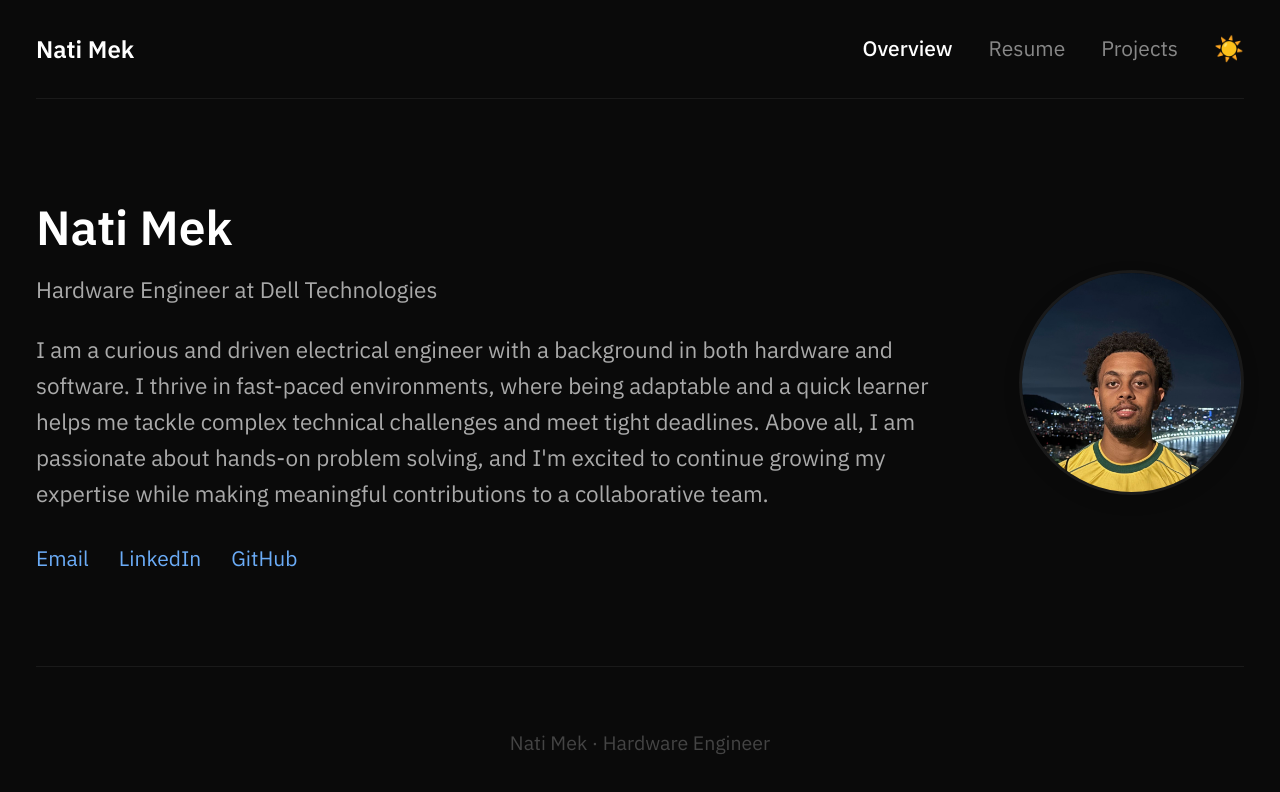
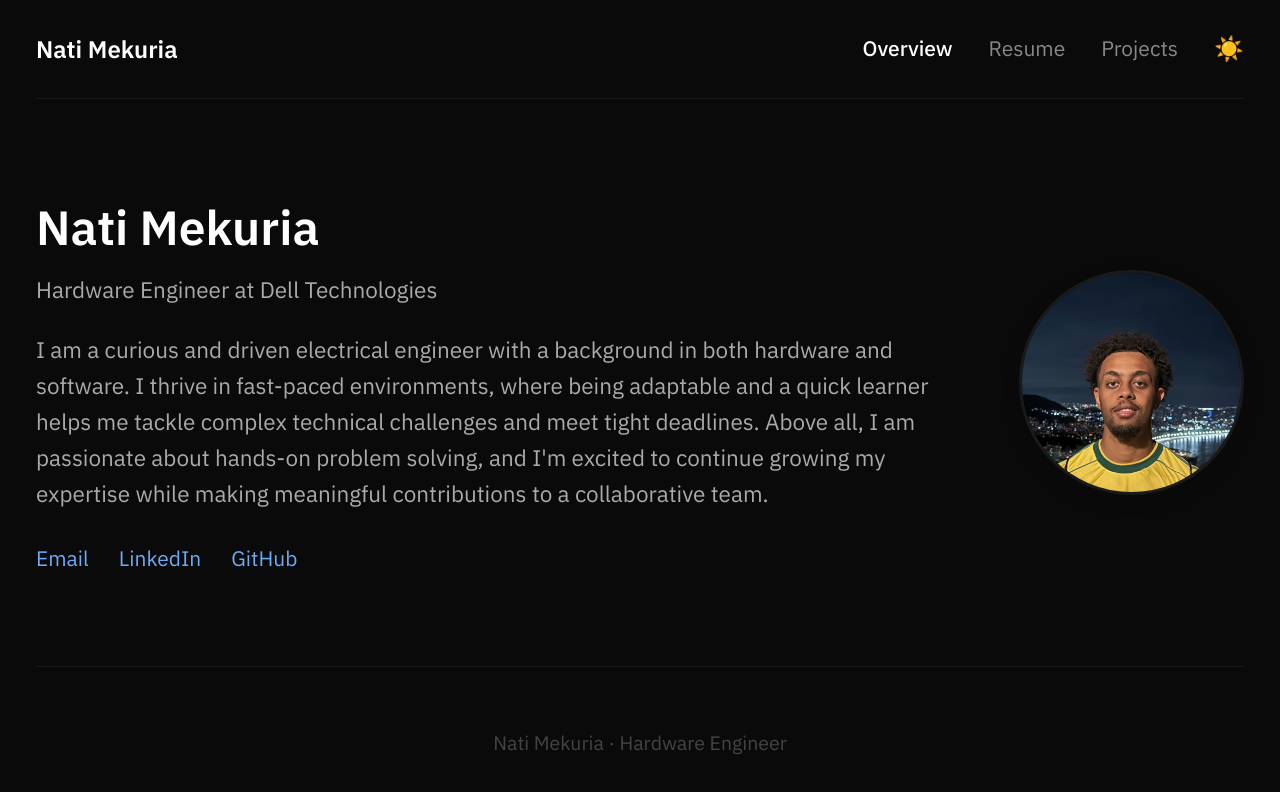
Before and after one commit to NathnaelMek/nati-mekuria, a React (Create React App) app: page /#/ in a window 1280 px wide. Shown: the top 792 px of the page. Built offline with nearby package versions, Linux system fonts and the light colour scheme.

Commit message:
Update resume link behavior to open in new tab and fix name to Nati Mekuria

```diff
--- a/src/App.js
+++ b/src/App.js
@@ -21,7 +21,7 @@ function App() {
     <HashRouter>
       <div className="app">
         <nav className="nav">
-          <NavLink to="/" className="nav-name">Nati Mek</NavLink>
+          <NavLink to="/" className="nav-name">Nati Mekuria</NavLink>
           <div className="nav-links">
             <NavLink to="/" end className={({ isActive }) => isActive ? "nav-active" : ""}>Overview</NavLink>
             <NavLink to="/resume" className={({ isActive }) => isActive ? "nav-active" : ""}>Resume</NavLink>
@@ -42,7 +42,7 @@ function App() {
         </main>
 
         <footer className="footer">
-          <p>Nati Mek · Hardware Engineer</p>
+          <p>Nati Mekuria · Hardware Engineer</p>
         </footer>
       </div>
     </HashRouter>
--- a/src/pages/Overview.js
+++ b/src/pages/Overview.js
@@ -5,7 +5,7 @@ export default function Overview() {
   return (
     <section className="section overview-section">
       <div className="overview-content">
-        <h1>Nati Mek</h1>
+        <h1>Nati Mekuria</h1>
         <p className="tagline">Hardware Engineer at Dell Technologies</p>
         <p>
           I am a curious and driven electrical engineer with a background in both hardware and software. I thrive in fast-paced environments, where being adaptable and
@@ -20,7 +20,7 @@ export default function Overview() {
           <a href="https://github.com/NathnaelMek/" target="_blank" rel="noreferrer">GitHub</a>
         </div>
       </div>
-      <img src={headshot} alt="Nati Mek" className="headshot" />
+      <img src={headshot} alt="Nati Mekuria" className="headshot" />
     </section>
   );
 }
--- a/src/pages/Resume.js
+++ b/src/pages/Resume.js
@@ -10,7 +10,8 @@ export default function Resume() {
           <a
             className="resume-btn"
             href={process.env.PUBLIC_URL + "/nati_mekuria_resume.pdf"}
-            download="Nati_Mekuria_Resume.pdf"
+            target="_blank"
+            rel="noreferrer"
           >
             Download PDF
           </a>
```
